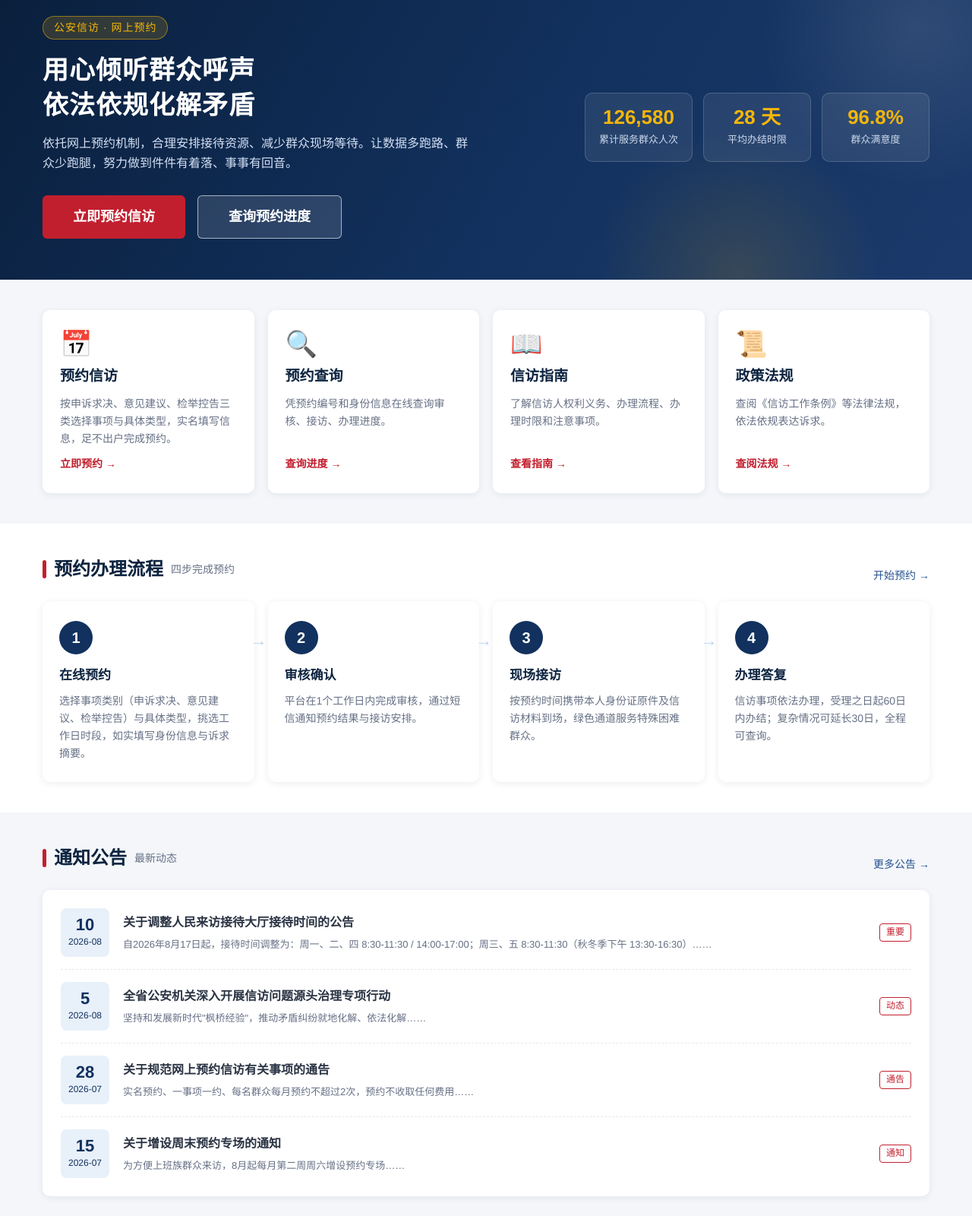
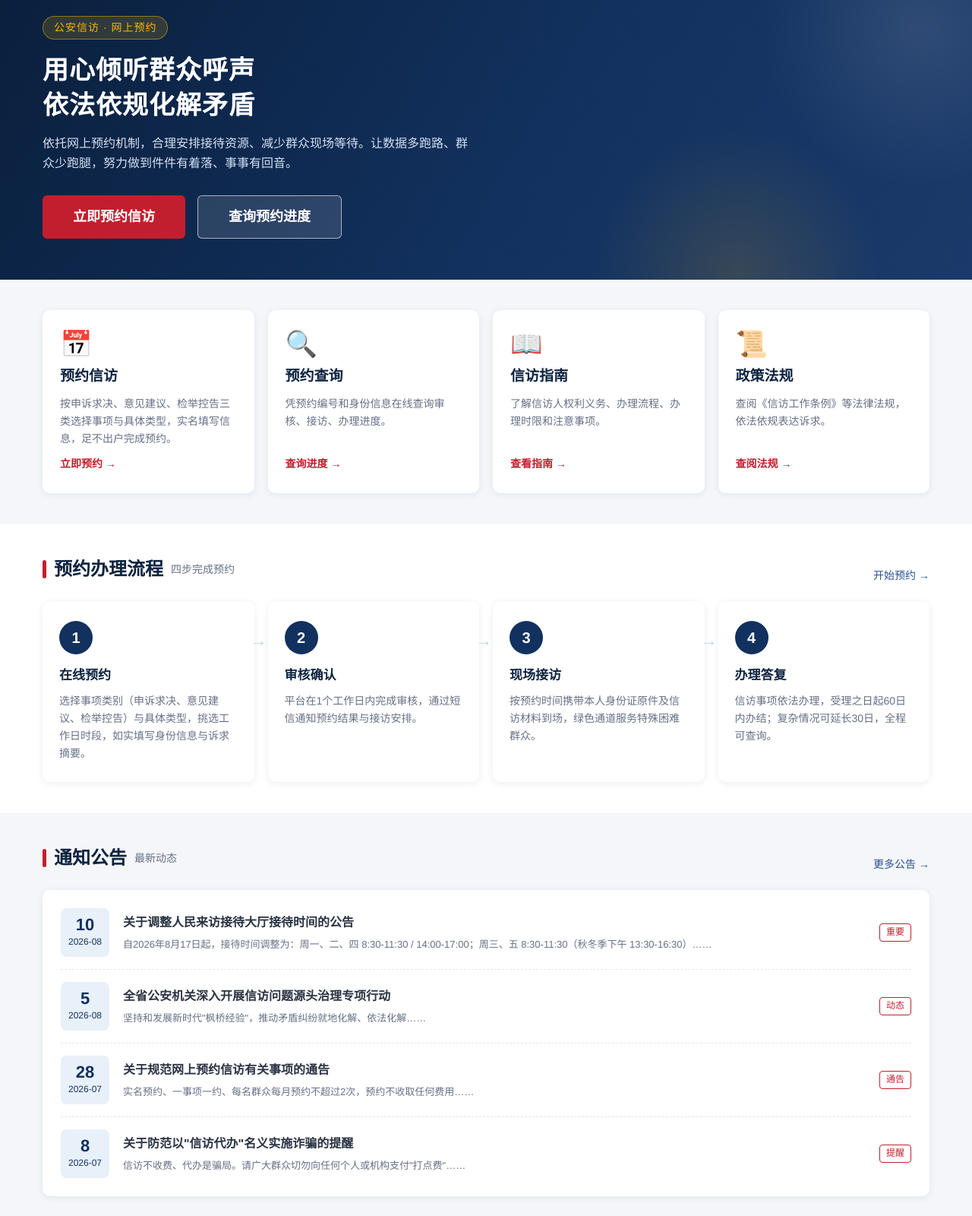
Before and after one commit to 99wangyan-crypto/police-petition-platform, a plain HTML site: page index.html in a window 1280 px wide. Shown: the part 220-1820 px from the top of the page at 76% size. Drawn offline with Linux system fonts and the light colour scheme.

Commit message:
移除周末专场公告与首页统计数字，仅限本人预约

```diff
--- a/css/style.css
+++ b/css/style.css
@@ -162,7 +162,7 @@ body.contrast .input,body.contrast .select,body.contrast .textarea{border-color:
   border-radius:50%;background:radial-gradient(circle,rgba(245,182,10,.14),transparent 70%);
 }
 .banner-inner{display:flex;align-items:center;justify-content:space-between;gap:32px;padding:54px 16px;flex-wrap:wrap;position:relative;z-index:1}
-.banner-copy{max-width:620px}
+.banner-copy{max-width:780px}
 .banner-tag{
   display:inline-block;background:rgba(245,182,10,.16);border:1px solid rgba(245,182,10,.5);
   color:var(--gold);font-size:14px;padding:3px 14px;border-radius:20px;margin-bottom:18px;letter-spacing:1px;
@@ -170,10 +170,6 @@ body.contrast .input,body.contrast .select,body.contrast .textarea{border-color:
 .banner-copy h2{font-size:34px;line-height:1.35;letter-spacing:1px;margin-bottom:14px}
 .banner-copy p{color:#d3e0f4;font-size:16px;margin-bottom:28px;max-width:560px}
 .banner-actions{display:flex;gap:16px;flex-wrap:wrap}
-.banner-stats{display:grid;grid-template-columns:repeat(3,minmax(120px,1fr));gap:14px;min-width:330px}
-.stat{background:rgba(255,255,255,.08);border:1px solid rgba(255,255,255,.16);border-radius:10px;padding:16px 18px;text-align:center}
-.stat b{display:block;font-size:26px;color:var(--gold);line-height:1.2}
-.stat span{font-size:13px;color:#cdd9ec}
 
 /* ---------- 快捷通道 ---------- */
 .quick-grid{display:grid;grid-template-columns:repeat(4,1fr);gap:18px}
@@ -485,7 +481,6 @@ body.contrast .input,body.contrast .select,body.contrast .textarea{border-color:
   .quick-grid{grid-template-columns:1fr 1fr}
   .flow-grid{grid-template-columns:1fr 1fr}
   .flow-step:not(:last-child)::after{display:none}
-  .banner-stats{min-width:100%}
 }
 @media(max-width:640px){
   .quick-grid,.flow-grid{grid-template-columns:1fr}
--- a/index.html
+++ b/index.html
@@ -86,11 +86,6 @@
           <a href="appointment.html" class="btn btn-primary btn-lg">立即预约信访</a>
           <a href="query.html" class="btn btn-ghost btn-lg">查询预约进度</a>
         </div>
-      </div>
-      <div class="banner-stats">
-        <div class="stat"><b>126,580</b><span>累计服务群众人次</span></div>
-        <div class="stat"><b>28 天</b><span>平均办结时限</span></div>
-        <div class="stat"><b>96.8%</b><span>群众满意度</span></div>
       </div>
     </div>
   </section>
--- a/js/main.js
+++ b/js/main.js
@@ -247,11 +247,6 @@
       body: '<p>为规范群众预约信访工作，提高接待效率，维护正常信访秩序，现将有关事项通告如下：</p><h3>一、实行实名预约</h3><p>群众通过本平台预约信访，应当如实填写真实姓名、身份证号码、手机号码等信息。预约到场时须出示本人身份证原件进行核验，预约资格不得转让、倒卖。冒用他人身份预约的，取消预约资格，并依法依规处理。</p><h3>二、规范预约规则</h3><ul><li>同一信访事项原则上只预约一次，一事项一约；</li><li>每名群众每月预约不超过2次，请合理安排来访计划；</li><li>预约开放未来5个工作日时段，约满即止；</li><li>如无法按时到场，请提前24小时在"预约查询"页面在线取消。</li></ul><h3>三、免费接待服务</h3><p>信访预约、接待、办理全程不收取任何费用。任何以"代办预约""加急办理""疏通关系"为名收取费用的行为均涉嫌诈骗，请广大群众提高警惕，发现相关线索请及时向公安机关举报。</p><h3>四、遵守信访秩序</h3><p>来访群众应当遵守法律法规和信访秩序，如实反映情况，文明理性表达诉求。多人反映共同事项的，请推选不超过5名代表来访。</p><h3>五、本通告自发布之日起施行</h3><p>请广大群众相互转告，感谢您对信访工作的理解和支持。</p>'
     },
     {
-      id: 'news-weekend', title: '关于增设周末预约专场的通知', date: '2026-07-15', tag: '通知',
-      summary: '为方便上班族群众来访，8月起每月第二周周六增设预约专场……',
-      body: '<p>为方便上班族群众来访，8月起每月第二周周六上午增设预约专场，具体时段以预约页面开放为准。</p><p>周末专场名额有限，请确有需要的群众提前预约，预约成功后按约定时间到场。</p>'
-    },
-    {
       id: 'news-anti-fraud', title: '关于防范以"信访代办"名义实施诈骗的提醒', date: '2026-07-08', tag: '提醒',
       summary: '信访不收费、代办是骗局。请广大群众切勿向任何个人或机构支付"打点费"……',
       body: '<p>近期发现个别不法分子打着"信访代办""内部关系""包办解决"的旗号向群众收取费用。特此提醒：</p><ul><li>信访预约、接待、办理全程不收取任何费用；</li><li>任何声称"花钱能办事""有关系能销号"的都是诈骗；</li><li>请通过本平台、12345政务服务热线等正规渠道反映问题；</li><li>如遇可疑情况，请及时报警。</li></ul>'
@@ -266,6 +261,16 @@
     list: function () {
       try { return JSON.parse(localStorage.getItem(ANN_KEY)) || []; }
       catch (e) { return []; }
+    },
+    /* 存量数据迁移：移除已下线的"增设周末预约专场"公告，保留后台维护的其他公告 */
+    migrate: function () {
+      try {
+        var arr = JSON.parse(localStorage.getItem(ANN_KEY)) || [];
+        var filtered = arr.filter(function (a) { return a.id !== 'news-weekend'; });
+        if (filtered.length !== arr.length) {
+          localStorage.setItem(ANN_KEY, JSON.stringify(filtered));
+        }
+      } catch (e) { /* 忽略损坏数据 */ }
     },
     seed: function () {
       if (localStorage.getItem('xf_ann_seeded_v2')) return;
@@ -306,6 +311,7 @@
     }
   };
   window.XF.announcements.seed();
+  window.XF.announcements.migrate();
 
   /* ---------- 公告详情渲染 ---------- */
   window.XF.announcements.renderDetail = function (root) {
```
